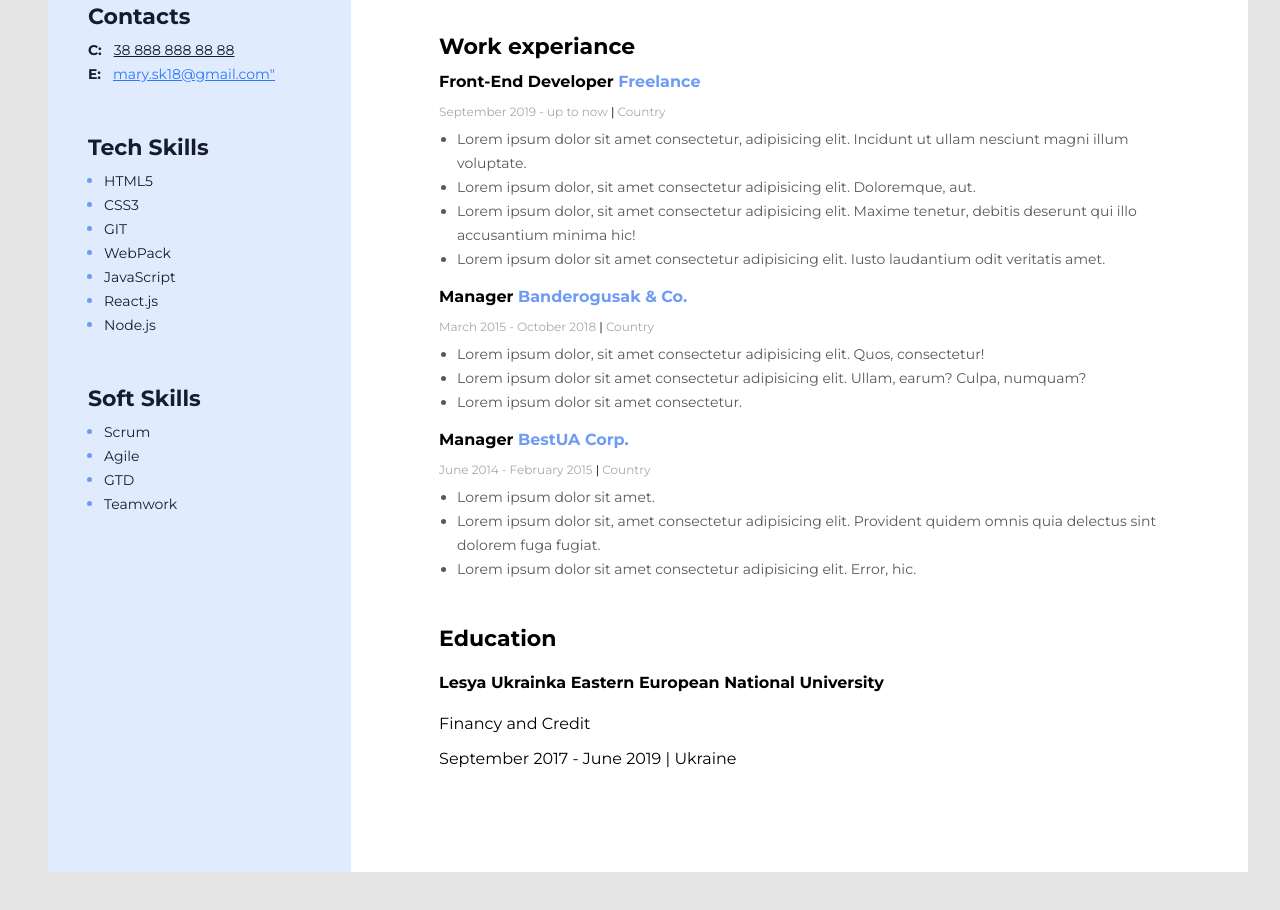
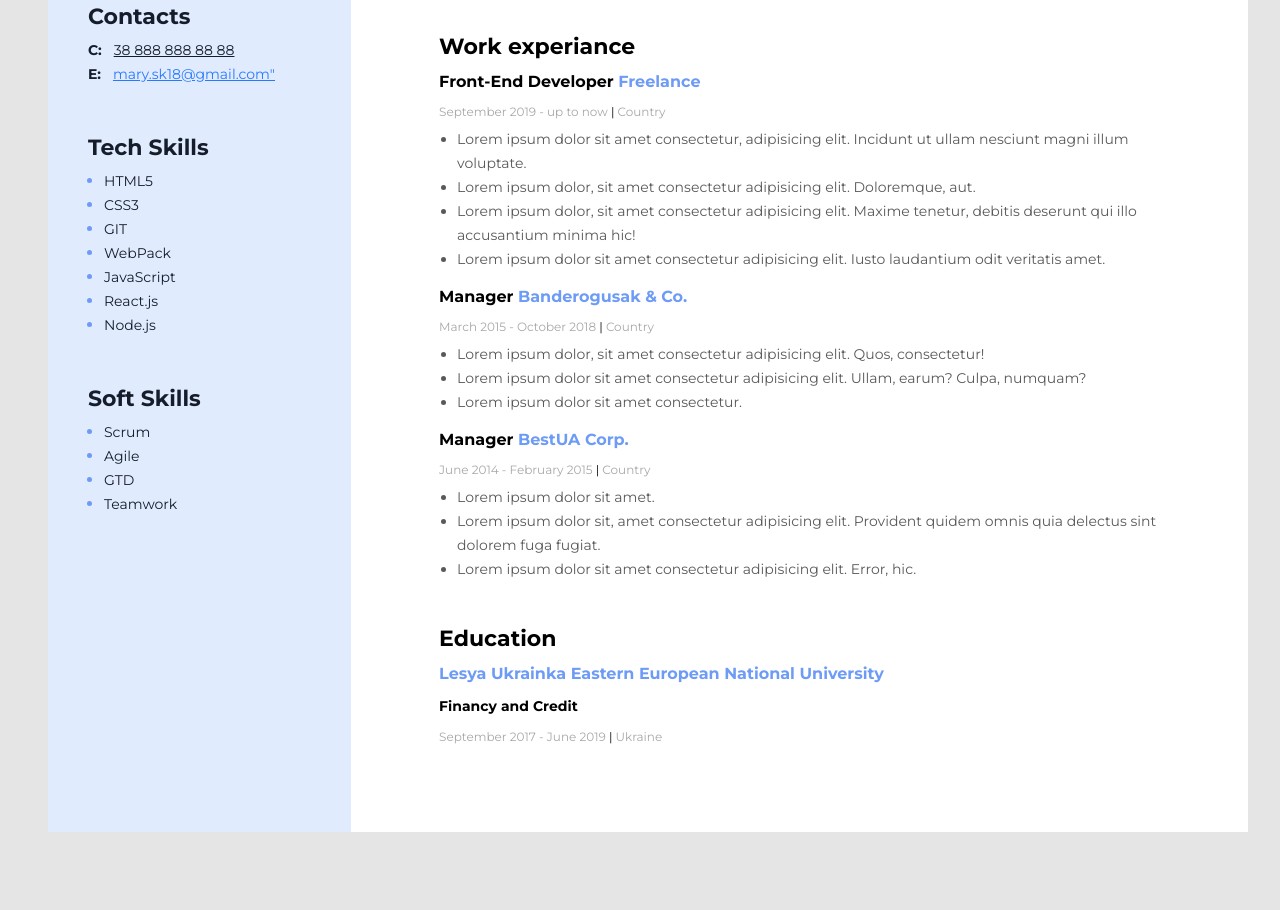
Before and after one commit to Mariia-ukr/git_homework, a plain HTML site: page index.html in a window 1280 px wide. Shown: the part 540-1450 px from the top of the page. After the commit the page ends 1420 px from the top, so only its background shows below. Drawn offline with Linux system fonts and the light colour scheme.

Commit message:
block-education

```diff
--- a/css/styles.css
+++ b/css/styles.css
@@ -113,7 +113,7 @@ font-weight: 400;
   font-size: 14px;
   line-height: 24px;
   text-decoration-line: underline;
-color: #005FFF;
+  color: #005fff;
 }
 
 /* Work experiance */
@@ -142,19 +142,17 @@ margin: 12px 0 12px 0;
 /* name company blue color  */
 
 .work-experiance-company {
-  color:  #6D9BF5;
+  color: #6d9bf5;
 }
-
 
 .work-period {
   font-style: normal;
   font-weight: 400;
   font-size: 12px;
   line-height: 15px;
-color: #A8A8A8;
+  color: #a8a8a8;
   margin: 8px 0 8px 0;
 }
-
 
 .work-duties-list {
   margin: 0;
@@ -173,6 +171,33 @@ color: #595959;
   color: #000000;
 }
 
+/* <!-- Education --> */
+
+.education-institute {
+  font-style: normal;
+  font-weight: 700;
+  font-size: 16px;
+  line-height: 20px;
+  color: #6d9bf5;
+  margin: 12px 0 12px 0;
+}
+
+.educational-faculty {
+  font-style: normal;
+  font-weight: 700;
+  font-size: 14px;
+  line-height: 17px;
+  color: #000000;
+}
+
+.education-period {
+  font-style: normal;
+  font-weight: 400;
+  font-size: 12px;
+  line-height: 15px;
+  color: #a8a8a8;
+  margin: 12px 0 0 0;
+}
 
 /* Sidebar  */
 
--- a/index.html
+++ b/index.html
@@ -66,9 +66,14 @@
           <h3 class="main-content-title">Work experiance</h3>
           <!-- Company-1 -->
           <div class="work-experiance-item">
-            <h4 class="work-experiance-position">Front-End Developer
-             <span class="work-experiance-company">Freelance</span></h4>
-            <p class="work-period">September 2019 - up to now <span class="punctuation-mark">|</span>  Country</p>
+            <h4 class="work-experiance-position">
+              Front-End Developer
+              <span class="work-experiance-company">Freelance</span>
+            </h4>
+            <p class="work-period">
+              September 2019 - up to now
+              <span class="punctuation-mark">|</span> Country
+            </p>
             <ul class="work-duties-list">
               <li class="work-duties">
                 Lorem ipsum dolor sit amet consectetur, adipisicing elit.
@@ -90,9 +95,14 @@
           </div>
           <!-- Company-2 -->
           <div class="work-experiance-item">
-            <h4 class="work-experiance-position">Manager
-              <span class="work-experiance-company">Banderogusak & Co.</span></h4>
-            <p class="work-period">March 2015 - October 2018 <span class="punctuation-mark">|</span> Country</p>
+            <h4 class="work-experiance-position">
+              Manager
+              <span class="work-experiance-company">Banderogusak & Co.</span>
+            </h4>
+            <p class="work-period">
+              March 2015 - October 2018
+              <span class="punctuation-mark">|</span> Country
+            </p>
             <ul class="work-duties-list">
               <li class="work-duties">
                 Lorem ipsum dolor, sit amet consectetur adipisicing elit. Quos,
@@ -102,14 +112,20 @@
                 Lorem ipsum dolor sit amet consectetur adipisicing elit. Ullam,
                 earum? Culpa, numquam?
               </li>
-              <li class="work-duties">Lorem ipsum dolor sit amet consectetur.</li>
+              <li class="work-duties">
+                Lorem ipsum dolor sit amet consectetur.
+              </li>
             </ul>
           </div>
           <!-- Company-3 -->
           <div class="work-experiance-item">
-            <h4 class="work-experiance-position">Manager
-              <span class="work-experiance-company">BestUA Corp.</span></h4>
-            <p class="work-period">June 2014 - February 2015 <span class="punctuation-mark">|</span> Country</p>
+            <h4 class="work-experiance-position">
+              Manager <span class="work-experiance-company">BestUA Corp.</span>
+            </h4>
+            <p class="work-period">
+              June 2014 - February 2015
+              <span class="punctuation-mark">|</span> Country
+            </p>
             <ul class="work-duties-list">
               <li class="work-duties">Lorem ipsum dolor sit amet.</li>
               <li class="work-duties">
@@ -126,9 +142,14 @@
         <!-- Education -->
         <div>
           <h3 class="main-content-title">Education</h3>
-          <h4>Lesya Ukrainka Eastern European National University</h4>
-          <p>Financy and Credit</p>
-          <p>September 2017 - June 2019 | Ukraine</p>
+          <h4 class="education-institute">
+            Lesya Ukrainka Eastern European National University
+          </h4>
+          <p class="educational-faculty">Financy and Credit</p>
+          <p class="education-period">
+            September 2017 - June 2019
+            <span class="punctuation-mark">|</span> Ukraine
+          </p>
         </div>
       </div>
       <!-- Sidebar-menu -->
```
Lines whose indentation alone changed are shown as unchanged.
